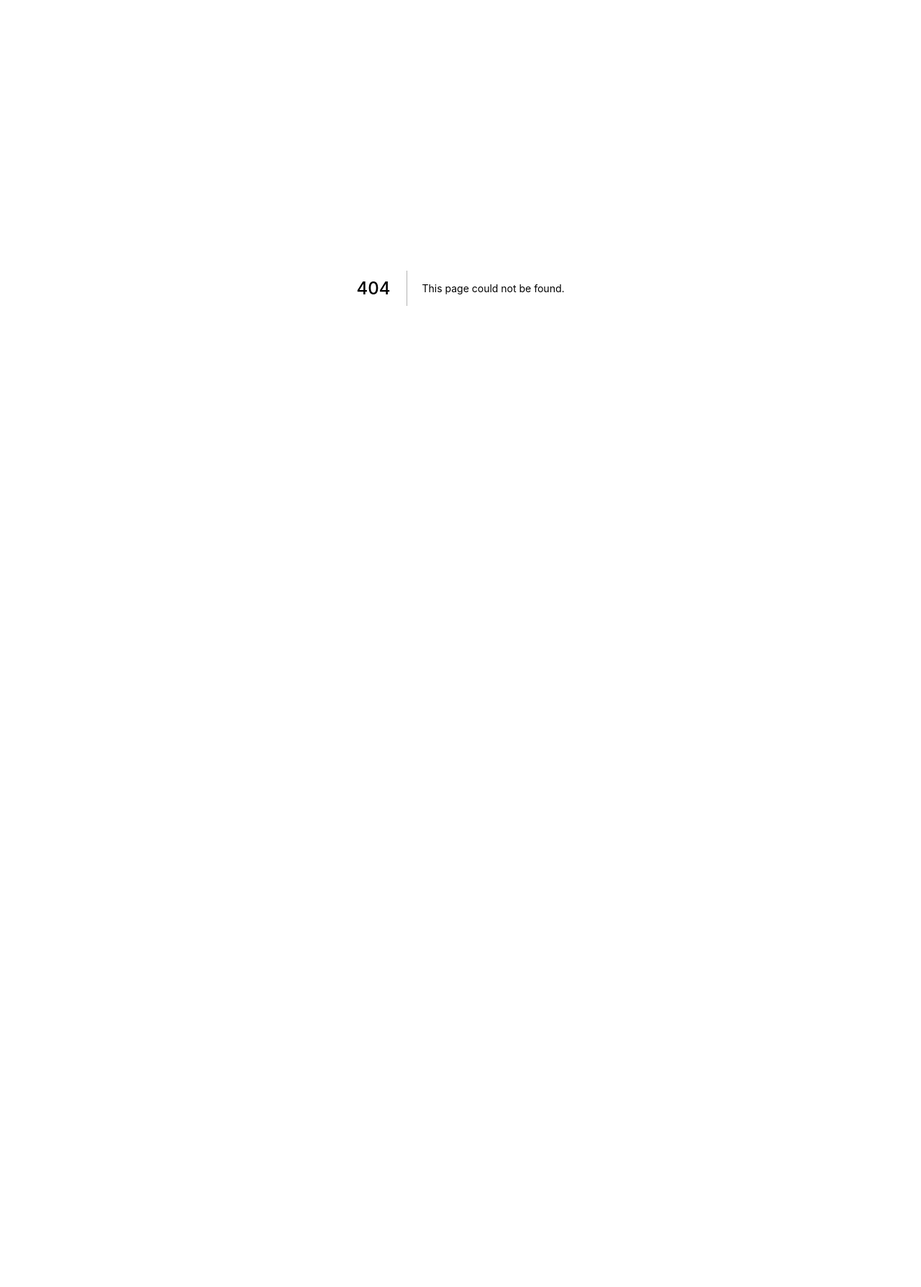
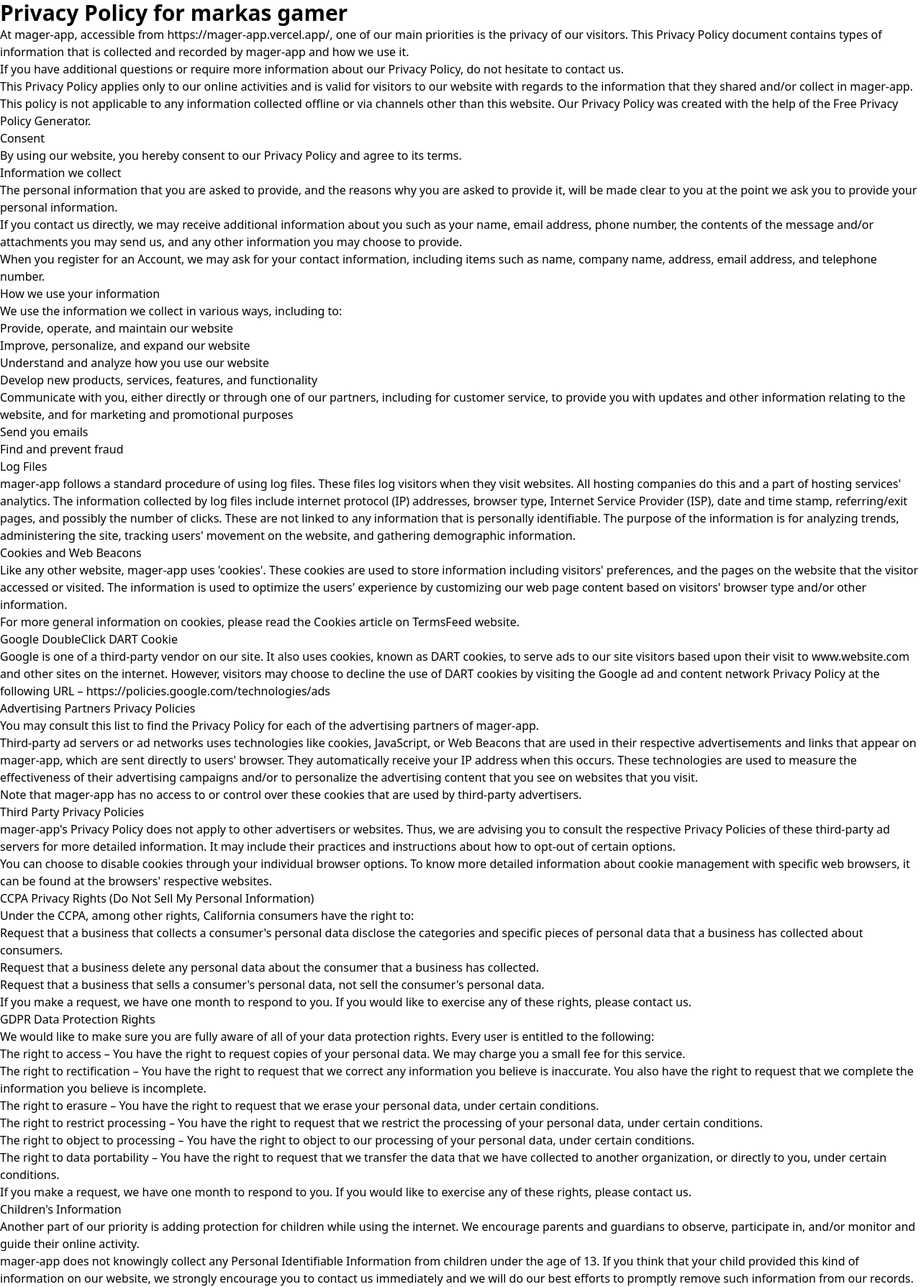
Before and after one commit to imanirv/mager-app, a Next.js app: page /privacy-policy in a window 1280 px wide. Before the commit this address had no page. Shown: the whole page at 72% size. Before the commit the page ends 800 px from the top, so only its background shows below. Built offline with nearby package versions, Linux system fonts and the light colour scheme.

Commit message:
feat/fp-142: privacy policy page generated

```diff
--- /dev/null
+++ b/src/pages/privacy-policy.jsx
@@ -0,0 +1,94 @@
+/* eslint-disable react/no-unescaped-entities */
+const PrivacyPolicyPage = () => {
+    return(
+        <>
+            <h1 className="text-3xl font-bold">Privacy Policy for markas gamer</h1>
+
+            <p>At mager-app, accessible from https://mager-app.vercel.app/, one of our main priorities is the privacy of our visitors. This Privacy Policy document contains types of information that is collected and recorded by mager-app and how we use it.</p>
+
+            <p>If you have additional questions or require more information about our Privacy Policy, do not hesitate to contact us.</p>
+
+            <p>This Privacy Policy applies only to our online activities and is valid for visitors to our website with regards to the information that they shared and/or collect in mager-app. This policy is not applicable to any information collected offline or via channels other than this website. Our Privacy Policy was created with the help of the <a href="https://www.termsfeed.com/privacy-policy-generator/">Free Privacy Policy Generator</a>.</p>
+
+            <h2>Consent</h2>
+
+            <p>By using our website, you hereby consent to our Privacy Policy and agree to its terms.</p>
+
+            <h2>Information we collect</h2>
+
+            <p>The personal information that you are asked to provide, and the reasons why you are asked to provide it, will be made clear to you at the point we ask you to provide your personal information.</p>
+            <p>If you contact us directly, we may receive additional information about you such as your name, email address, phone number, the contents of the message and/or attachments you may send us, and any other information you may choose to provide.</p>
+            <p>When you register for an Account, we may ask for your contact information, including items such as name, company name, address, email address, and telephone number.</p>
+
+            <h2>How we use your information</h2>
+
+            <p>We use the information we collect in various ways, including to:</p>
+
+            <ul>
+            <li>Provide, operate, and maintain our website</li>
+            <li>Improve, personalize, and expand our website</li>
+            <li>Understand and analyze how you use our website</li>
+            <li>Develop new products, services, features, and functionality</li>
+            <li>Communicate with you, either directly or through one of our partners, including for customer service, to provide you with updates and other information relating to the website, and for marketing and promotional purposes</li>
+            <li>Send you emails</li>
+            <li>Find and prevent fraud</li>
+            </ul>
+
+            <h2>Log Files</h2>
+
+            <p>mager-app follows a standard procedure of using log files. These files log visitors when they visit websites. All hosting companies do this and a part of hosting services' analytics. The information collected by log files include internet protocol (IP) addresses, browser type, Internet Service Provider (ISP), date and time stamp, referring/exit pages, and possibly the number of clicks. These are not linked to any information that is personally identifiable. The purpose of the information is for analyzing trends, administering the site, tracking users' movement on the website, and gathering demographic information.</p>
+
+            <h2>Cookies and Web Beacons</h2>
+
+            <p>Like any other website, mager-app uses 'cookies'. These cookies are used to store information including visitors' preferences, and the pages on the website that the visitor accessed or visited. The information is used to optimize the users' experience by customizing our web page content based on visitors' browser type and/or other information.</p>
+
+            <p>For more general information on cookies, please read <a href="https://www.termsfeed.com/blog/sample-cookies-policy-template/#What_Are_Cookies">the Cookies article on TermsFeed website</a>.</p>
+
+            <h2>Google DoubleClick DART Cookie</h2>
+
+            <p>Google is one of a third-party vendor on our site. It also uses cookies, known as DART cookies, to serve ads to our site visitors based upon their visit to www.website.com and other sites on the internet. However, visitors may choose to decline the use of DART cookies by visiting the Google ad and content network Privacy Policy at the following URL – <a href="https://policies.google.com/technologies/ads">https://policies.google.com/technologies/ads</a></p>
+
+
+            <h2>Advertising Partners Privacy Policies</h2>
+
+            <p>You may consult this list to find the Privacy Policy for each of the advertising partners of mager-app.</p>
+
+            <p>Third-party ad servers or ad networks uses technologies like cookies, JavaScript, or Web Beacons that are used in their respective advertisements and links that appear on mager-app, which are sent directly to users' browser. They automatically receive your IP address when this occurs. These technologies are used to measure the effectiveness of their advertising campaigns and/or to personalize the advertising content that you see on websites that you visit.</p>
+
+            <p>Note that mager-app has no access to or control over these cookies that are used by third-party advertisers.</p>
+
+            <h2>Third Party Privacy Policies</h2>
+
+            <p>mager-app's Privacy Policy does not apply to other advertisers or websites. Thus, we are advising you to consult the respective Privacy Policies of these third-party ad servers for more detailed information. It may include their practices and instructions about how to opt-out of certain options. </p>
+
+            <p>You can choose to disable cookies through your individual browser options. To know more detailed information about cookie management with specific web browsers, it can be found at the browsers' respective websites.</p>
+
+            <h2>CCPA Privacy Rights (Do Not Sell My Personal Information)</h2>
+
+            <p>Under the CCPA, among other rights, California consumers have the right to:</p>
+            <p>Request that a business that collects a consumer's personal data disclose the categories and specific pieces of personal data that a business has collected about consumers.</p>
+            <p>Request that a business delete any personal data about the consumer that a business has collected.</p>
+            <p>Request that a business that sells a consumer's personal data, not sell the consumer's personal data.</p>
+            <p>If you make a request, we have one month to respond to you. If you would like to exercise any of these rights, please contact us.</p>
+
+            <h2>GDPR Data Protection Rights</h2>
+
+            <p>We would like to make sure you are fully aware of all of your data protection rights. Every user is entitled to the following:</p>
+            <p>The right to access – You have the right to request copies of your personal data. We may charge you a small fee for this service.</p>
+            <p>The right to rectification – You have the right to request that we correct any information you believe is inaccurate. You also have the right to request that we complete the information you believe is incomplete.</p>
+            <p>The right to erasure – You have the right to request that we erase your personal data, under certain conditions.</p>
+            <p>The right to restrict processing – You have the right to request that we restrict the processing of your personal data, under certain conditions.</p>
+            <p>The right to object to processing – You have the right to object to our processing of your personal data, under certain conditions.</p>
+            <p>The right to data portability – You have the right to request that we transfer the data that we have collected to another organization, or directly to you, under certain conditions.</p>
+            <p>If you make a request, we have one month to respond to you. If you would like to exercise any of these rights, please contact us.</p>
+
+            <h2>Children's Information</h2>
+
+            <p>Another part of our priority is adding protection for children while using the internet. We encourage parents and guardians to observe, participate in, and/or monitor and guide their online activity.</p>
+
+            <p>mager-app does not knowingly collect any Personal Identifiable Information from children under the age of 13. If you think that your child provided this kind of information on our website, we strongly encourage you to contact us immediately and we will do our best efforts to promptly remove such information from our records.</p>
+        </>
+    )
+}
+
+export default PrivacyPolicyPage
```
